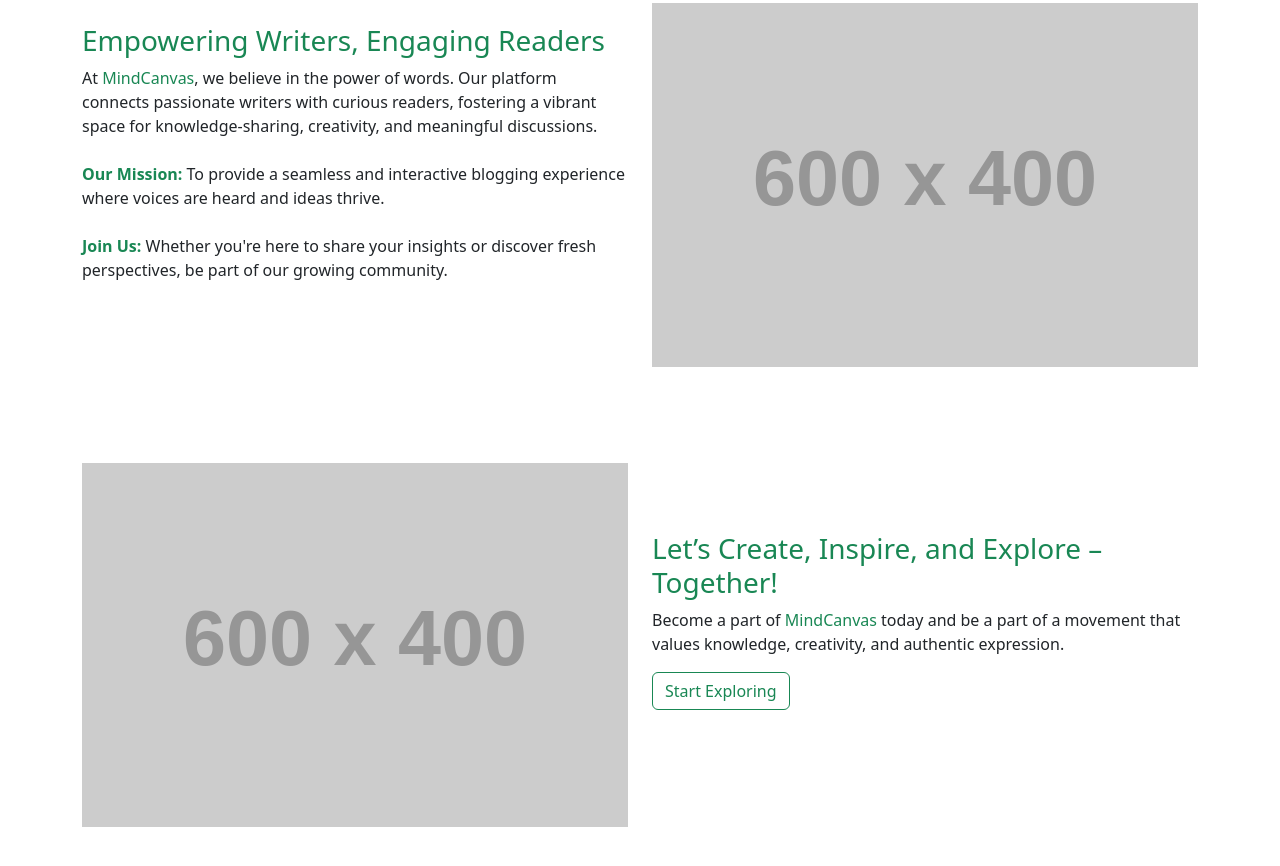
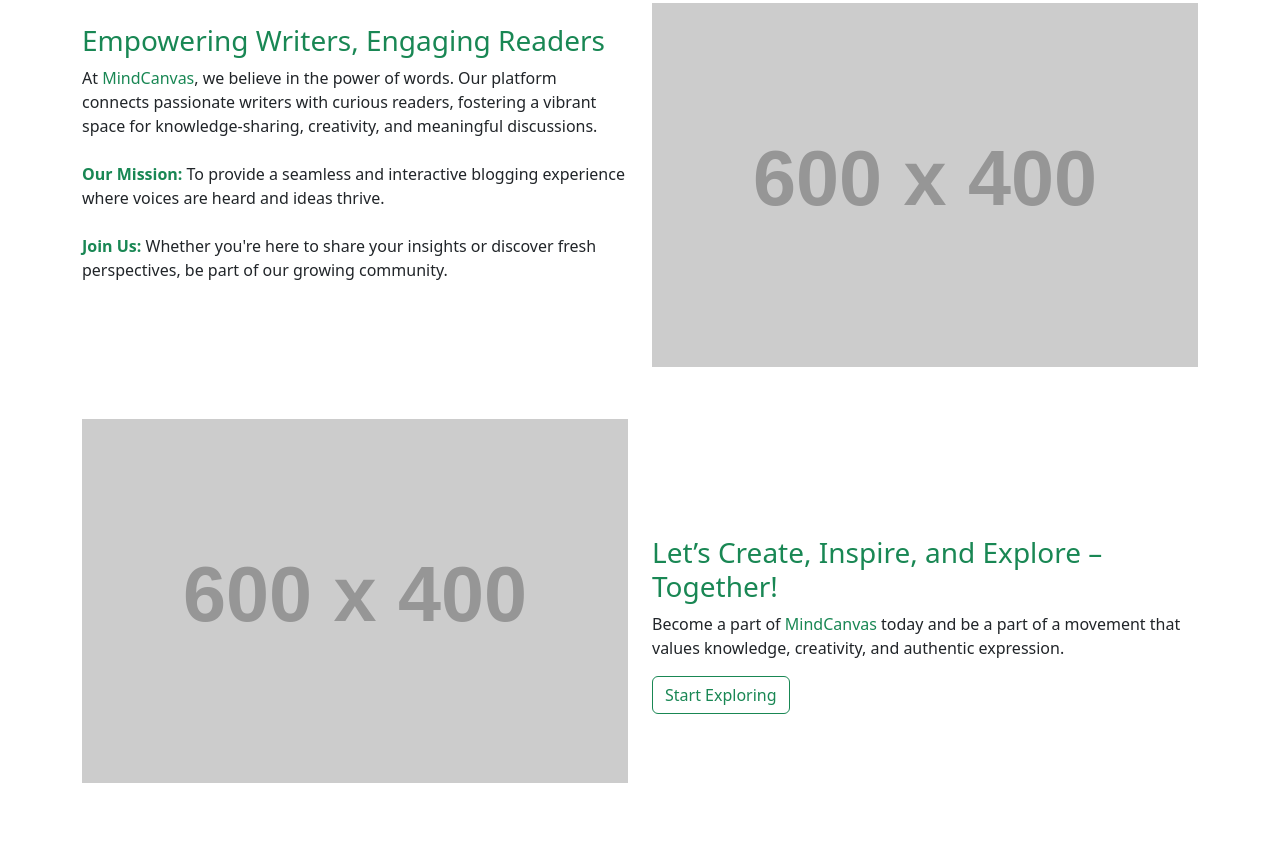
Before and after one commit to yMeeraki/-MindCanvas-VA3-4, a website: page about-us.html in a window 1280 px wide. Shown: the part 286-1152 px from the top of the page. Drawn offline with nearby package versions, Linux system fonts and the light colour scheme; placeholder pictures from the web are drawn by us.

Commit message:
added few spacing in about us

```diff
--- a/about-us.html
+++ b/about-us.html
@@ -50,11 +50,11 @@
 
 
 
-      <section class="row py-5">
+      <section class="row py-1 mb-5">
 
-        <img class="col-sm-6 img-fluid rounded" src="https://placehold.co/600x400?text=Let’s+Create,+Inspire,+and+Explore+–+Together!" alt="Let’s Create, Inspire, and Explore – Together!">
+        <img class="col-sm-6 img-fluid rounded mb-5" src="https://placehold.co/600x400?text=Let’s+Create,+Inspire,+and+Explore+–+Together!" alt="Let’s Create, Inspire, and Explore – Together!">
 
-        <article class="col-sm-6 align-self-center mb-5">
+        <article class="col-sm-6 align-self-center ">
           <h3 class="text-success">Let’s Create, Inspire, and Explore – Together!</h3>
           <p>
             Become a part of <span class="text-success">MindCanvas</span> today and be a part of a movement that values knowledge, creativity, and authentic expression.
```
